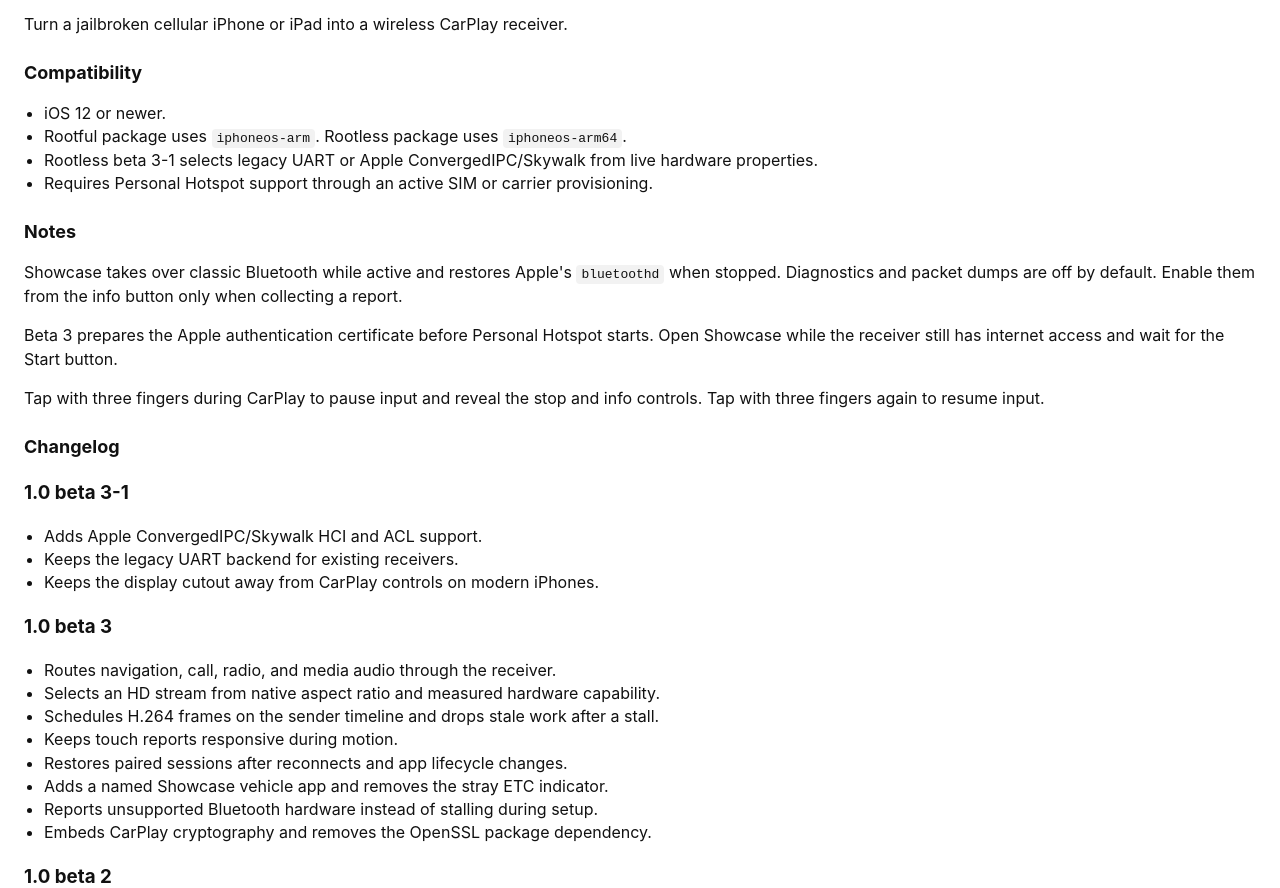
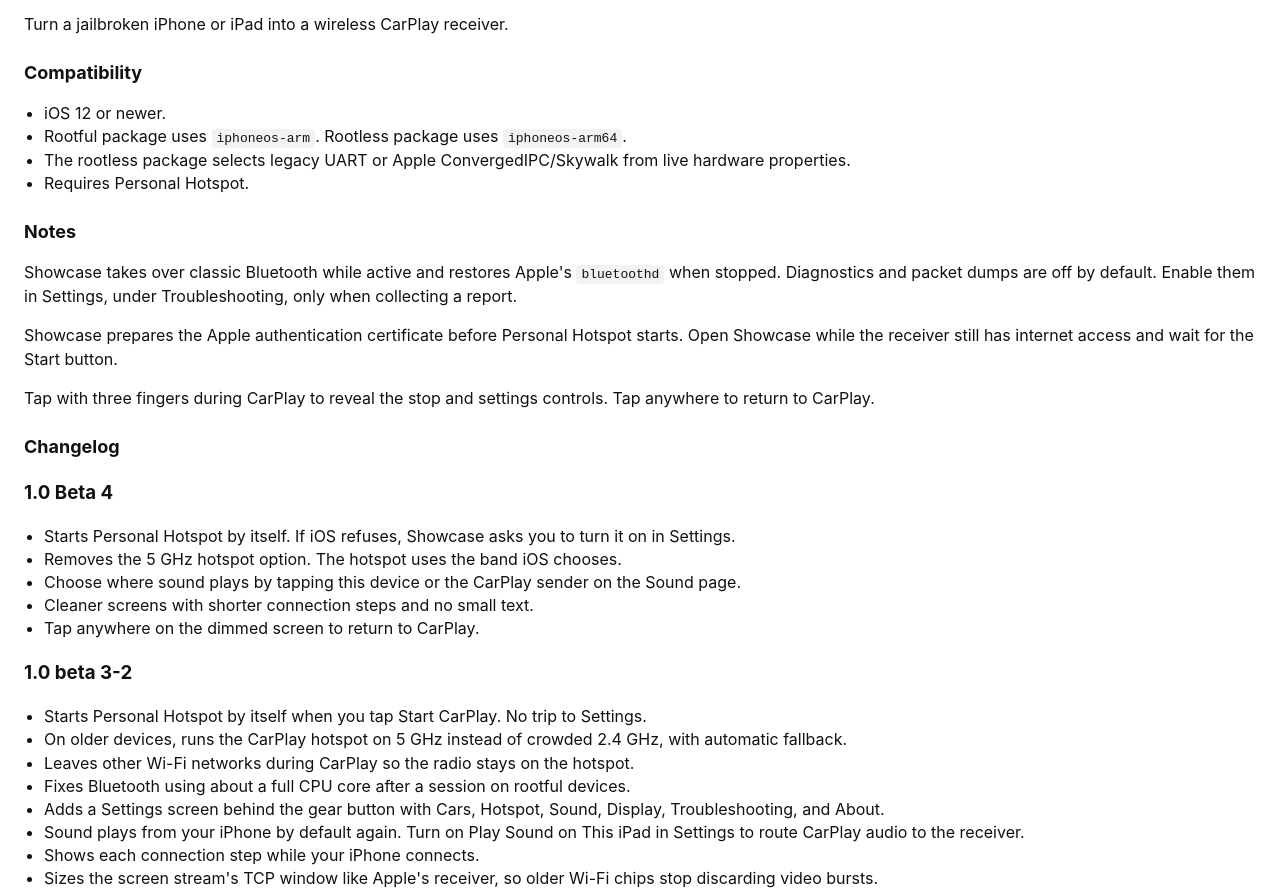
Before and after one commit to amineross/rostane, a plain HTML site: page depictions/cydia.html in a window 1280 px wide. Shown: the part 68-956 px from the top of the page. Drawn offline with Linux system fonts and the light colour scheme.

Commit message:
Publish Showcase 1.0~beta4-1

```diff
--- a/depictions/cydia.html
+++ b/depictions/cydia.html
@@ -14,33 +14,56 @@
 </head>
 <body>
   <h1>Showcase</h1>
-  <p>Turn a jailbroken cellular iPhone or iPad into a wireless CarPlay receiver.</p>
+  <p>Turn a jailbroken iPhone or iPad into a wireless CarPlay receiver.</p>
 
   <h2>Compatibility</h2>
   <ul>
     <li>iOS 12 or newer.</li>
     <li>Rootful package uses <code>iphoneos-arm</code>. Rootless package uses <code>iphoneos-arm64</code>.</li>
-    <li>Rootless beta 3-1 selects legacy UART or Apple ConvergedIPC/Skywalk from live hardware properties.</li>
-    <li>Requires Personal Hotspot support through an active SIM or carrier provisioning.</li>
+    <li>The rootless package selects legacy UART or Apple ConvergedIPC/Skywalk from live hardware properties.</li>
+    <li>Requires Personal Hotspot.</li>
   </ul>
 
   <h2>Notes</h2>
   <p>
     Showcase takes over classic Bluetooth while active and restores Apple's
     <code>bluetoothd</code> when stopped. Diagnostics and packet dumps are off
-    by default. Enable them from the info button only when collecting a report.
+    by default. Enable them in Settings, under Troubleshooting, only when collecting a report.
   </p>
   <p>
-    Beta 3 prepares the Apple authentication certificate before Personal
+    Showcase prepares the Apple authentication certificate before Personal
     Hotspot starts. Open Showcase while the receiver still has internet
     access and wait for the Start button.
   </p>
   <p>
-    Tap with three fingers during CarPlay to pause input and reveal the stop
-    and info controls. Tap with three fingers again to resume input.
+    Tap with three fingers during CarPlay to reveal the stop and settings
+    controls. Tap anywhere to return to CarPlay.
   </p>
 
   <h2>Changelog</h2>
+  <h3>1.0 Beta 4</h3>
+  <ul>
+    <li>Starts Personal Hotspot by itself. If iOS refuses, Showcase asks you to turn it on in Settings.</li>
+    <li>Removes the 5 GHz hotspot option. The hotspot uses the band iOS chooses.</li>
+    <li>Choose where sound plays by tapping this device or the CarPlay sender on the Sound page.</li>
+    <li>Cleaner screens with shorter connection steps and no small text.</li>
+    <li>Tap anywhere on the dimmed screen to return to CarPlay.</li>
+  </ul>
+
+  <h3>1.0 beta 3-2</h3>
+  <ul>
+    <li>Starts Personal Hotspot by itself when you tap Start CarPlay. No trip to Settings.</li>
+    <li>On older devices, runs the CarPlay hotspot on 5 GHz instead of crowded 2.4 GHz, with automatic fallback.</li>
+    <li>Leaves other Wi-Fi networks during CarPlay so the radio stays on the hotspot.</li>
+    <li>Fixes Bluetooth using about a full CPU core after a session on rootful devices.</li>
+    <li>Adds a Settings screen behind the gear button with Cars, Hotspot, Sound, Display, Troubleshooting, and About.</li>
+    <li>Sound plays from your iPhone by default again. Turn on Play Sound on This iPad in Settings to route CarPlay audio to the receiver.</li>
+    <li>Shows each connection step while your iPhone connects.</li>
+    <li>Sizes the screen stream's TCP window like Apple's receiver, so older Wi-Fi chips stop discarding video bursts.</li>
+    <li>Sends touch reports at voice priority on the hotspot link.</li>
+    <li>Adds Dock on the Right, Prefer Smooth Video, and Start CarPlay Automatically.</li>
+  </ul>
+
   <h3>1.0 beta 3-1</h3>
   <ul>
     <li>Adds Apple ConvergedIPC/Skywalk HCI and ACL support.</li>
```
Also changed, not shown: depictions/sileo.json (+76 -5 lines), 10 other files.
